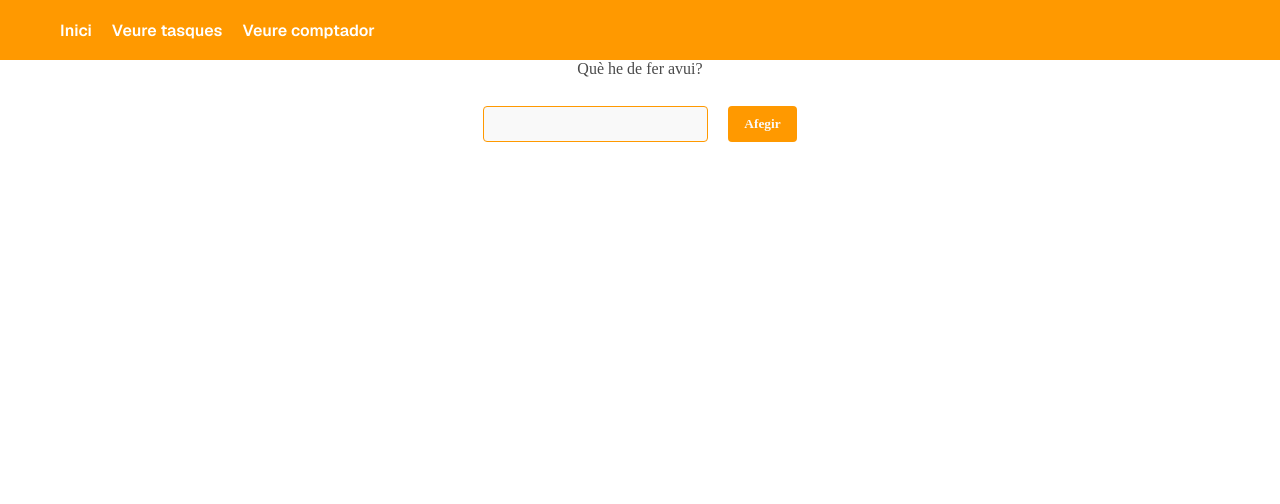
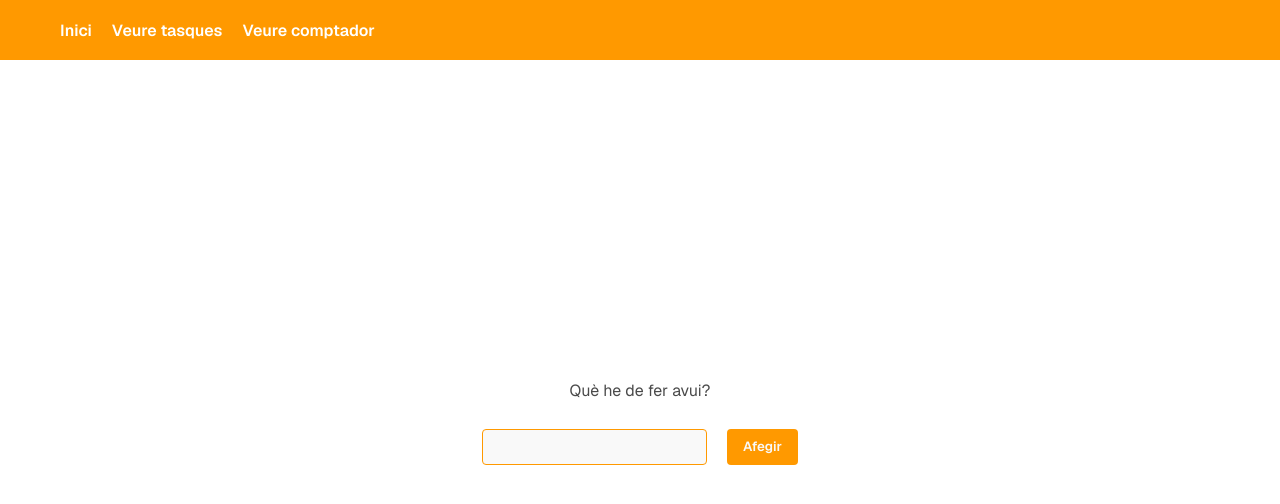
Before and after one commit to nalonso404/react-ts-advanced, a Next.js app: page /tasks in a window 1280 px wide. Shown: the top 504 px of the page. Built offline with nearby package versions, Linux system fonts and the light colour scheme.

Commit message:
fixing styles and adding counter

```diff
--- a/src/app/globals.css
+++ b/src/app/global.css
@@ -300,31 +300,7 @@ sup {
 sub {
   bottom: -.25em;
 }
-
-
-.page {
-  --gray-rgb: 0, 0, 0;
-  --gray-alpha-200: rgba(var(--gray-rgb), 0.08);
-  --gray-alpha-100: rgba(var(--gray-rgb), 0.05);
-
-  --button-primary-hover: #383838;
-  --button-secondary-hover: #f2f2f2;
-
-  font-family: var(--font-geist-sans);
-}
-
-@media (prefers-color-scheme: dark) {
-  .page {
-    --gray-rgb: 255, 255, 255;
-    --gray-alpha-200: rgba(var(--gray-rgb), 0.145);
-    --gray-alpha-100: rgba(var(--gray-rgb), 0.06);
-
-    --button-primary-hover: #ccc;
-    --button-secondary-hover: #1a1a1a;
-  }
-}
-
-.main {
+main {
   display: flex;
   flex-direction: column;
   gap: 32px;
@@ -333,58 +309,16 @@ sub {
   align-items: center;
 }
 
-.main ol {
-  font-family: var(--font-geist-mono);
-  padding-left: 0;
-  margin: 0;
-  font-size: 14px;
-  line-height: 24px;
-  letter-spacing: -0.01em;
-  list-style-position: inside;
-}
-
-.main li:not(:last-of-type) {
-  margin-bottom: 8px;
-}
-
-.main code {
-  font-family: inherit;
-  background: var(--gray-alpha-100);
-  padding: 2px 4px;
-  border-radius: 4px;
-  font-weight: 600;
-}
-
-.main h1 {
+main h1 {
   display: flex;
   align-items: center;
   text-align: center;
   justify-content: center;
+    font-family: var(--font-geist-sans);
+
 }
 
-.ctas {
-  display: flex;
-  gap: 16px;
-}
 
-.ctas a {
-  appearance: none;
-  border-radius: 128px;
-  height: 48px;
-  padding: 0 20px;
-  border: 1px solid transparent;
-  transition:
-    background 0.2s,
-    color 0.2s,
-    border-color 0.2s;
-  cursor: pointer;
-  display: flex;
-  align-items: center;
-  justify-content: center;
-  font-size: 16px;
-  line-height: 20px;
-  font-weight: 500;
-}
 
 a.primary {
   background: var(--foreground);
--- a/src/app/layout.tsx
+++ b/src/app/layout.tsx
@@ -1,16 +1,11 @@
+import './global.css'
 import type { Metadata } from 'next'
-import { Geist, Geist_Mono } from 'next/font/google'
-import './globals.css'
+import { Geist } from 'next/font/google'
 import { Nav } from '@/components/Nav'
 import StyledComponentsRegistry from '@/lib/styled-components-registry'
 
 const geistSans = Geist({
   variable: '--font-geist-sans',
-  subsets: ['latin'],
-})
-
-const geistMono = Geist_Mono({
-  variable: '--font-geist-mono',
   subsets: ['latin'],
 })
 
@@ -25,8 +20,8 @@ export default function RootLayout({
   children: React.ReactNode;
 }>) {
   return (
-    <html lang="en">
-      <body className={`${geistSans.variable} ${geistMono.variable}`}>
+    <html lang="en" className={geistSans.className}>
+      <body>
         <StyledComponentsRegistry>
           <Nav />
           {children}
--- a/src/app/tasks/page.tsx
+++ b/src/app/tasks/page.tsx
@@ -2,8 +2,8 @@ import { Tasks } from '@/components/Tasks'
 
 export default function TasksPage() {
   return (
-    <div>
+    <main>
       <Tasks />
-    </div>
+    </main>
   )
 }
```
Also changed, not shown: src/app/counter/page.tsx (added, +9 -0 lines), src/app/page.tsx (+6 -4 lines), src/components/Counter.tsx (added, +11 -0 lines).
